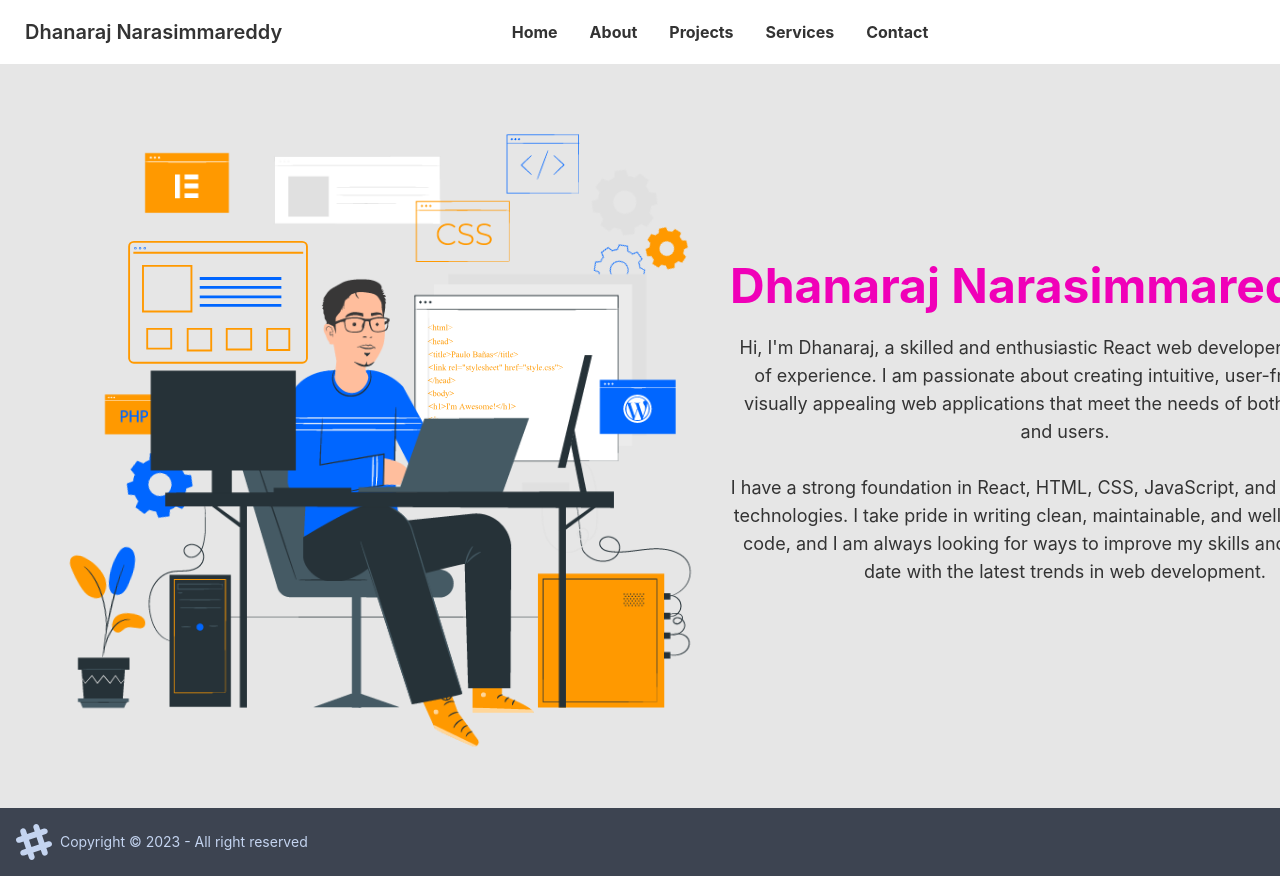
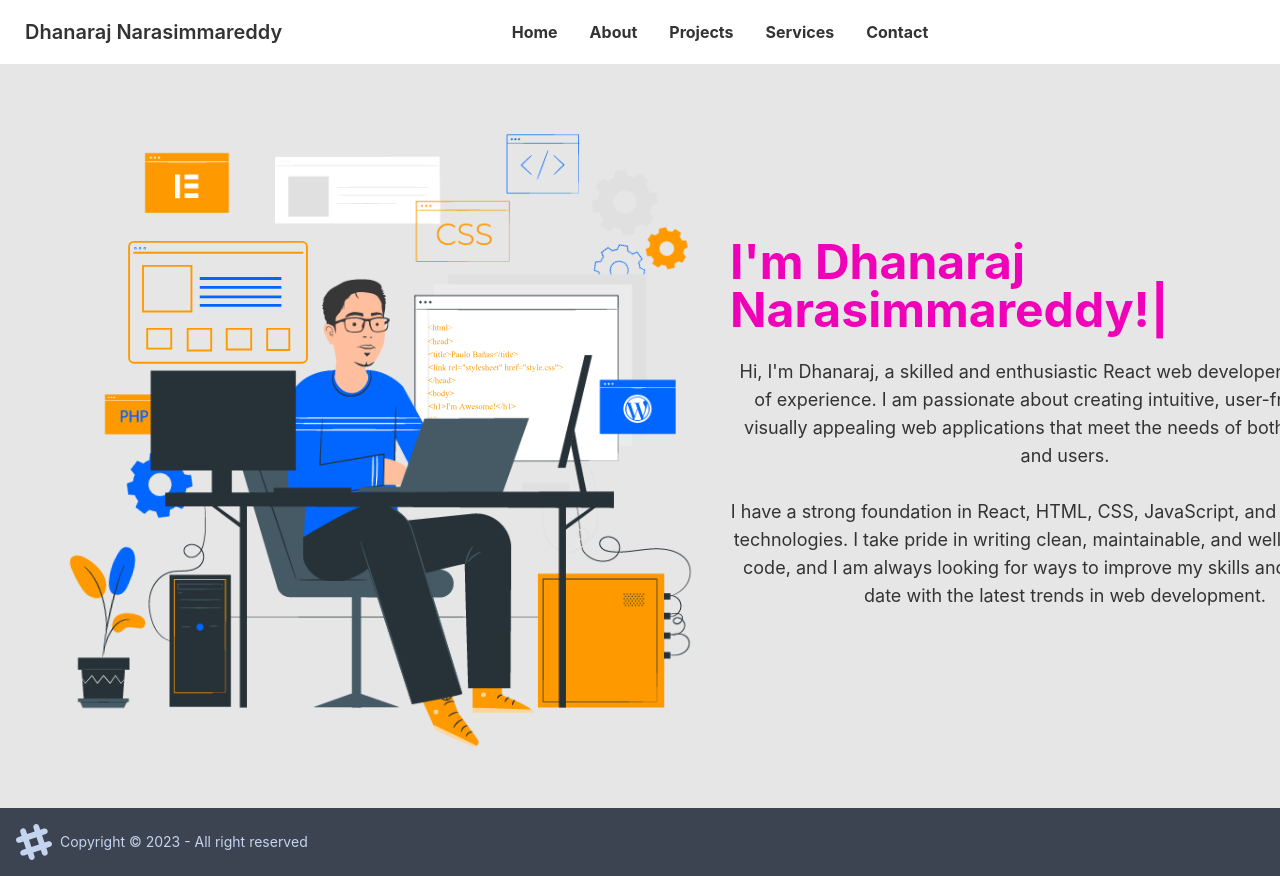
Before and after one commit to dhanarajccs/portfolio-dhanaraj, a React (Create React App) app: page / in a window 1280 px wide. Shown: the top 876 px of the page. Built offline with nearby package versions, Linux system fonts and the light colour scheme.

Commit message:
install typewriter-effect package

```diff
--- a/package.json
+++ b/package.json
@@ -12,6 +12,7 @@
     "react-dom": "^18.2.0",
     "react-router-dom": "^6.8.0",
     "react-scripts": "5.0.1",
+    "typewriter-effect": "^2.19.0",
     "web-vitals": "^2.1.4"
   },
   "scripts": {
--- a/src/pages/banner/Banner.js
+++ b/src/pages/banner/Banner.js
@@ -1,6 +1,7 @@
 import React from 'react'
 import Lottie from 'lottie-react';
 import webAnimation from './../../assets/banner/19438-web-designer.json'
+import Typewriter from 'typewriter-effect';
 
 const Banner = () => {
   return (
@@ -8,14 +9,30 @@ const Banner = () => {
       <div className="bg-base-200 p-10">
         <div className="grid grid-cols-1 lg:grid-cols-2 lg:gap-5 gap-3">
           <div className="w-[300px] lg:w-full">
-           <Lottie animationData={webAnimation} loop />
+            <Lottie animationData={webAnimation} loop={true} />
           </div>
+
           <div className="w-[300px] lg:w-full flex flex-col justify-center items-enter">
-            <h1 className="lg:text-5xl text-secondary font-bold">Dhanaraj Narasimmareddy!</h1>
+            <h1 className="lg:text-5xl text-secondary font-bold">
+              <Typewriter
+                options={{
+                  strings: ["I'm Dhanaraj Narasimmareddy!", "A Full Stack Web Developer"],
+                  autoStart: true,
+                  loop: true,
+                }}
+              />
+            </h1>
             <p className="py-6 lg:text-lg text-sm text-center">
-                Hi, I'm Dhanaraj, a skilled and enthusiastic React web developer with 5 years of experience. I am passionate about creating intuitive, user-friendly, and visually appealing web applications that meet the needs of both businesses and users.
-            <br /><br />
-                I have a strong foundation in React, HTML, CSS, JavaScript, and other relevant technologies. I take pride in writing clean, maintainable, and well-documented code, and I am always looking for ways to improve my skills and stay up-to-date with the latest trends in web development.
+              Hi, I'm Dhanaraj, a skilled and enthusiastic React web developer
+              with 5 years of experience. I am passionate about creating
+              intuitive, user-friendly, and visually appealing web applications
+              that meet the needs of both businesses and users.
+              <br />
+              <br />I have a strong foundation in React, HTML, CSS, JavaScript,
+              and other relevant technologies. I take pride in writing clean,
+              maintainable, and well-documented code, and I am always looking
+              for ways to improve my skills and stay up-to-date with the latest
+              trends in web development.
             </p>
           </div>
         </div>
```
Also changed, not shown: 1 other file (tests, documents, lock files or other folders).
